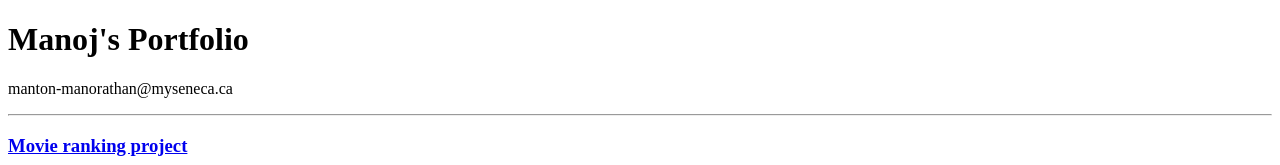
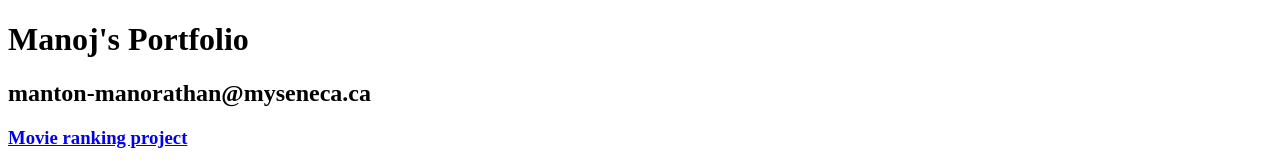
Before and after one commit to ManojAnton/SEC-Demo-manton-manorathan, a plain HTML site: page index.html in a window 1280 px wide. Shown: the top 165 px of the page. Drawn offline with Linux system fonts and the light colour scheme.

Commit message:
Update index.html

```diff
--- a/index.html
+++ b/index.html
@@ -7,9 +7,7 @@
 </head>
 <body>
     <h1> Manoj's Portfolio </h1>
-    <p> manton-manorathan@myseneca.ca</p>
-
-    <hr/>
+    <h2> manton-manorathan@myseneca.ca </h2>
 
 <a href="./public/movie-ranking.html"> <h3>Movie ranking project</h3> </a>
 <img src="./assets/images/movie-ranking.png" height="200" float="left" />
```
